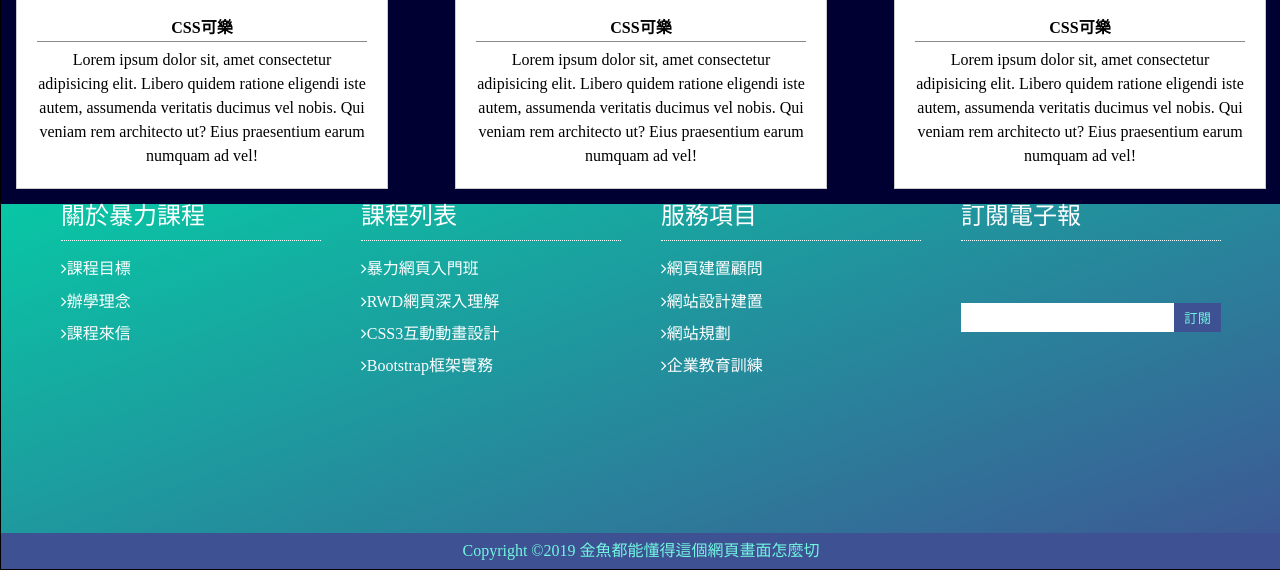
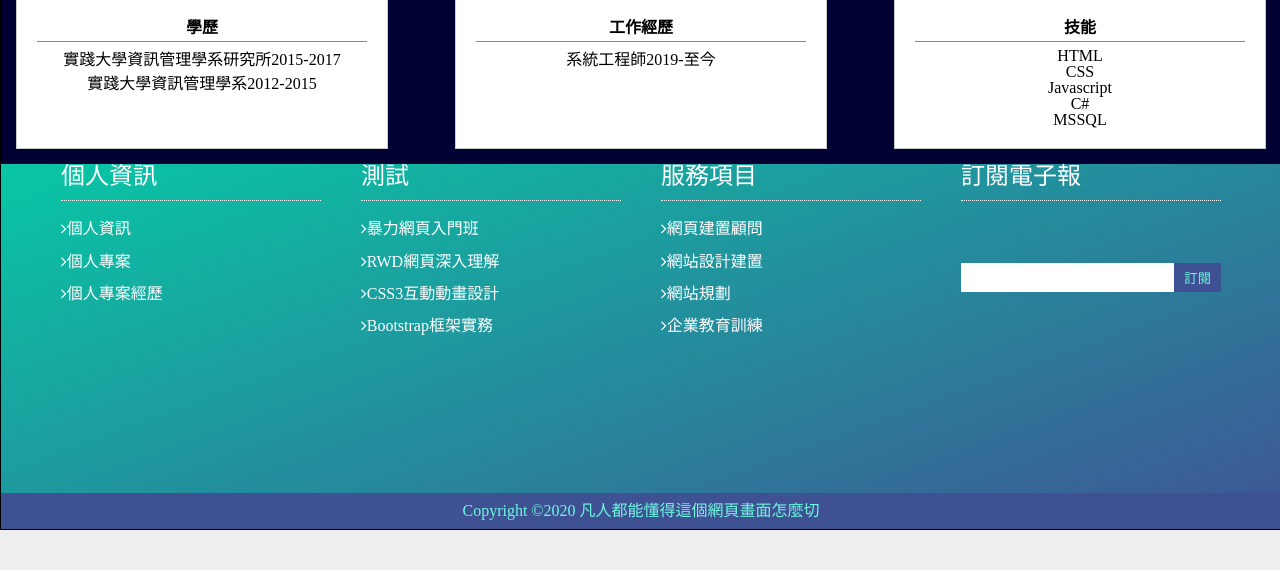
Before and after one commit to qsc811022/PersonalProject, a plain HTML site: page index.html in a window 1280 px wide. Shown: the part 777-1347 px from the top of the page. After the commit the page ends 1307 px from the top, so only its background shows below. Drawn offline with Linux system fonts and the light colour scheme.

Commit message:
Add files via upload

```diff
--- a/index.html
+++ b/index.html
@@ -7,13 +7,13 @@
     <link rel="stylesheet" href="css/my.css">
     <link rel="stylesheet" href="https://maxcdn.bootstrapcdn.com/font-awesome/4.4.0/css/font-awesome.min.css">
 
-    <title>ted.liu_Poject</title>
+    <title>ted.liu</title>
 </head>
 <body>
 <div class="wrap">
         <div class="header">
             <div class="item">
-                <h1>TedliuProjcet</h1>
+                <h1>個人自我專案經歷</h1>
                 <ul>
                     <li><a href="#">個人作品|</a></li>
                     <li><a href="#">|個人履歷</a></li>
@@ -30,22 +30,29 @@
             <div class="item">
                 <img src="https://picsum.photos/300/300?random=10" alt="">
                 <div class="txt">
-                    <h2>CSS可樂</h2>
-                    <p>Lorem ipsum dolor sit, amet consectetur adipisicing elit. Libero quidem ratione eligendi iste autem, assumenda veritatis ducimus vel nobis. Qui veniam rem architecto ut? Eius praesentium earum numquam ad vel!</p>
+                    <h2>學歷</h2>
+                    <p>實踐大學資訊管理學系研究所2015-2017</p>
+                    <p>實踐大學資訊管理學系2012-2015</p>
                 </div>
             </div>
             <div class="item">
                         <img src="https://picsum.photos/300/300?random=20" alt="">
                         <div class="txt">
-                    <h2>CSS可樂</h2>
-                    <p>Lorem ipsum dolor sit, amet consectetur adipisicing elit. Libero quidem ratione eligendi iste autem, assumenda veritatis ducimus vel nobis. Qui veniam rem architecto ut? Eius praesentium earum numquam ad vel!</p>
+                    <h2>工作經歷</h2>
+                    <p>系統工程師2019-至今</p>
                 </div>
             </div>
             <div class="item">
                         <img src="https://picsum.photos/300/300?random=30" alt="">
                         <div class="txt">
-                    <h2>CSS可樂</h2>
-                    <p>Lorem ipsum dolor sit, amet consectetur adipisicing elit. Libero quidem ratione eligendi iste autem, assumenda veritatis ducimus vel nobis. Qui veniam rem architecto ut? Eius praesentium earum numquam ad vel!</p>
+                    <h2>技能</h2>
+                    <ul>
+                        <li>HTML</li>
+                        <li>CSS</li>
+                        <li>Javascript</li>
+                        <li>C#</li>
+                        <li>MSSQL</li>
+                    </ul>
                 </div>
             </div>
         </div>
@@ -53,15 +60,15 @@
         <div class="main-footer">
             <div class="container">
                 <div class="footer-item">
-                 <h4>關於暴力課程</h4>
+                 <h4>個人資訊</h4>
                     <nav>
-                        <a href="#"><i class="fa fa-angle-right"></i>課程目標</a>
-                        <a href="#"><i class="fa fa-angle-right"></i>辦學理念</a>
-                        <a href="#"><i class="fa fa-angle-right"></i>課程來信</a>
+                        <a href="#"><i class="fa fa-angle-right"></i>個人資訊</a>
+                        <a href="#"><i class="fa fa-angle-right"></i>個人專案</a>
+                        <a href="#"><i class="fa fa-angle-right"></i>個人專案經歷</a>
                     </nav>
                 </div>
                 <div class="footer-item">
-                    <h4>課程列表</h4>
+                    <h4>測試</h4>
                         <nav>
                         <a href="#"><i class="fa fa-angle-right"></i>暴力網頁入門班</a>
                         <a href="#"><i class="fa fa-angle-right"></i>RWD網頁深入理解</a>
@@ -89,8 +96,8 @@
 
             </div>
             <div class="copyright">
-                Copyright &copy;2019
-                金魚都能懂得這個網頁畫面怎麼切
+                Copyright &copy;2020
+                凡人都能懂得這個網頁畫面怎麼切
             </div>
         </div>
 
```
